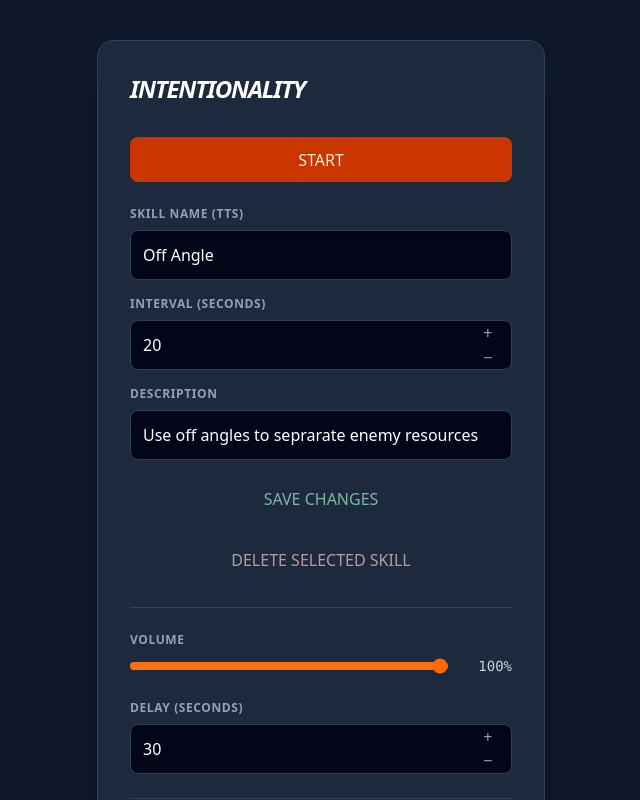
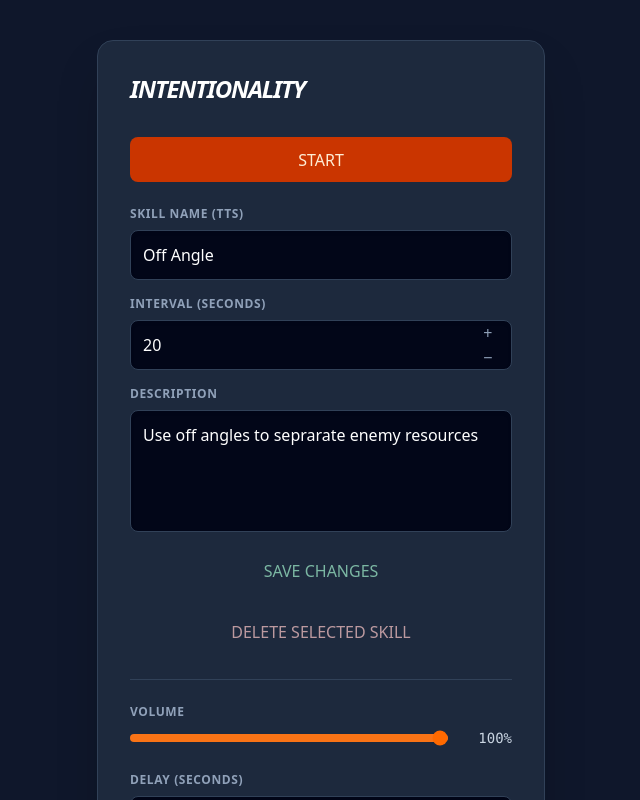
Before and after one commit to hollisma/OW-Intentionality-Timer, a React (Vite) app: page / in a window 1280 px wide. Shown: the top 800 px of the page, without its empty margins (319-959 px from the left). Built offline with nearby package versions, Linux system fonts and the light colour scheme.

Commit message:
make description box taller and y-overflow

```diff
--- a/src/components/InputGroup.tsx
+++ b/src/components/InputGroup.tsx
@@ -33,6 +33,21 @@ export const InputGroup = ({ label, value, type = 'text', min, max, step, disabl
     );
   }
 
+  if (type === 'textarea') {
+    return (
+      <div className='flex flex-col gap-2'>
+        <label className='text-xs font-bold text-slate-400 uppercase tracking-wider'>{label}</label>
+        <textarea
+          value={value}
+          disabled={disabled}
+          onChange={(e) => onChange(e.target.value)}
+          rows={4}
+          className='bg-slate-950 border border-slate-700 rounded-lg p-3 text-white focus:border-orange-500 outline-none disabled:opacity-50 transition shadow-inner w-full resize-none overflow-y-auto'
+        />
+      </div>
+    );
+  }
+
   return (
     <div className='flex flex-col gap-2'>
       <label className='text-xs font-bold text-slate-400 uppercase tracking-wider'>{label}</label>
--- a/src/components/SkillEditor.tsx
+++ b/src/components/SkillEditor.tsx
@@ -25,6 +25,7 @@ export const SkillEditor = ({ skill, isActive, isInList, onUpdate, onSave, onDel
     />
     <InputGroup
       label='Description'
+      type='textarea'
       value={skill.description}
       onChange={(val) => onUpdate({ description: val })}
     />
```
